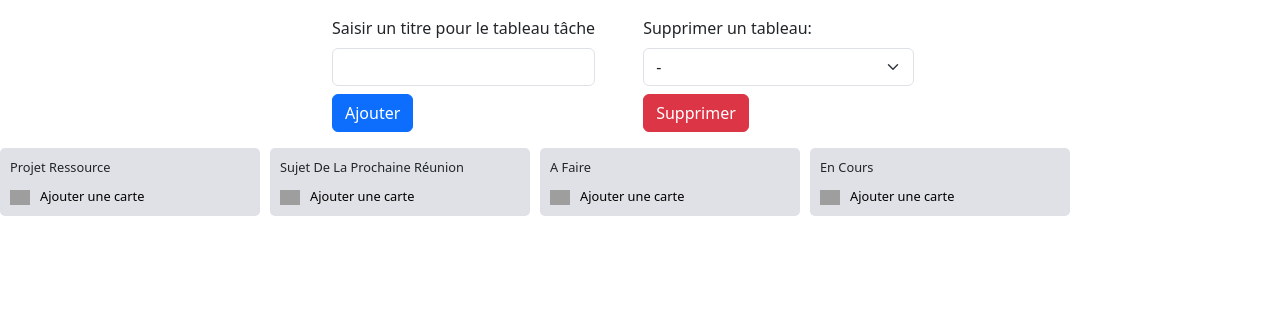
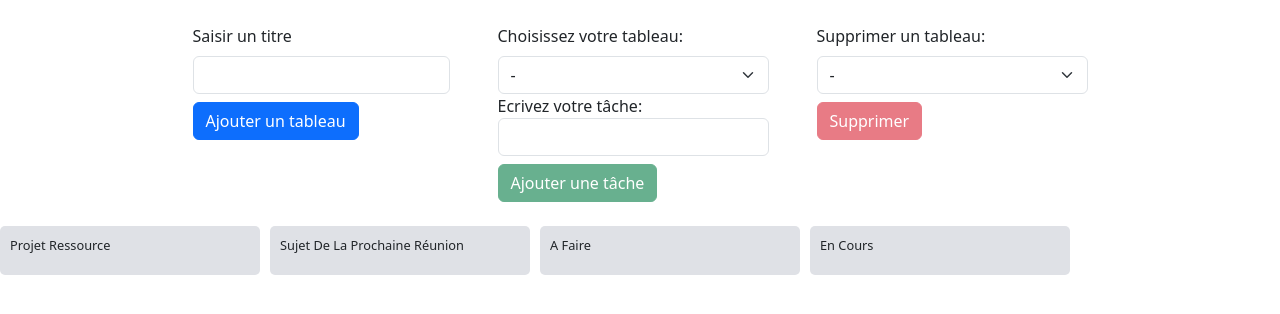
Before and after one commit to naqiibMehdi/taskManager, a React (Vite) app: page / in a window 1280 px wide. Shown: the top 314 px of the page. Built offline with nearby package versions, Linux system fonts and the light colour scheme; grey boxes are pictures that could not be loaded.

Commit message:
create add task and formaddtask component

```diff
--- a/src/App.css
+++ b/src/App.css
@@ -19,6 +19,7 @@
 
 .tableau-child {
   width: 260px;
+  height: 80%;
   border-radius: 5px;
   padding: 10px 0 10px 10px;
   background-color: #dfe1e6;
--- a/src/components/FormAddTable.jsx
+++ b/src/components/FormAddTable.jsx
@@ -13,7 +13,7 @@ function FormAddTable({ onAddTab }) {
       >
         <div className="form-group">
           <label htmlFor="titre" className="mb-2">
-            Saisir un titre pour le tableau tâche
+            Saisir un titre
           </label>
           <input
             type="text"
@@ -23,7 +23,7 @@ function FormAddTable({ onAddTab }) {
             onChange={(e) => setTitle(e.target.value)}
           />
         </div>
-        <button className="btn btn-primary">Ajouter</button>
+        <button className="btn btn-primary">Ajouter un tableau</button>
       </form>
     </>
   )
--- /dev/null
+++ b/src/components/FormAddTask.jsx
@@ -0,0 +1,55 @@
+import React, { useState } from "react"
+
+function FormAddTask({ tables, onAddTask }) {
+  const [task, setTask] = useState("")
+  const [idTable, setIdTable] = useState("0")
+  return (
+    <>
+      <form
+        onSubmit={(e) => {
+          e.preventDefault()
+          onAddTask(task, idTable)
+          setTask("")
+          setIdTable("")
+        }}
+      >
+        <label htmlFor="add" className="mb-2">
+          Choisissez votre tableau:
+        </label>
+        <select
+          className="form-select"
+          id="add"
+          onChange={(e) => setIdTable(e.target.value)}
+          value={idTable}
+        >
+          <option defaultValue="0">-</option>
+          {tables.map((table) => {
+            return (
+              <option value={table.id} key={table.id}>
+                {table.title}
+              </option>
+            )
+          })}
+        </select>
+        <div className="form-group">
+          <label htmlFor="titleTask">Ecrivez votre tâche:</label>
+          <input
+            type="text"
+            id="titleTask"
+            className="form-control"
+            onChange={(e) => setTask(e.target.value)}
+            value={task}
+          />
+        </div>
+        <button
+          className="btn btn-success mt-2"
+          disabled={idTable === "0" || task === "" ? true : false}
+        >
+          Ajouter une tâche
+        </button>
+      </form>
+    </>
+  )
+}
+
+export default FormAddTask
--- a/src/components/FormDeleteTable.jsx
+++ b/src/components/FormDeleteTable.jsx
@@ -1,11 +1,11 @@
 import React, { useState } from "react"
 
 function FormDeleteTable({ listTitle, deleteTable }) {
-  const [id, setId] = useState("")
+  const [id, setId] = useState("0")
   return (
     <>
       <form>
-        <p className="mb-2">Supprimer un tableau:</p>
+        <label className="mb-2">Supprimer un tableau:</label>
         <select
           className="form-select mb-2"
           aria-label="Default select example"
@@ -14,7 +14,7 @@ function FormDeleteTable({ listTitle, deleteTable }) {
             setId(e.target.value)
           }}
         >
-          <option defaultValue="">-</option>
+          <option defaultValue="0">-</option>
           {listTitle.map((objTab) => {
             return (
               <option value={objTab.id} key={objTab.id}>
@@ -25,9 +25,11 @@ function FormDeleteTable({ listTitle, deleteTable }) {
         </select>
         <button
           className="btn btn-danger"
+          disabled={id === "0" ? true : false}
           onClick={(e) => {
             e.preventDefault()
             deleteTable(id)
+            setId("0")
           }}
         >
           Supprimer
--- a/src/components/Table.jsx
+++ b/src/components/Table.jsx
@@ -1,18 +1,19 @@
 import React from "react"
 import formPlus from "../assets/plus.svg"
+import Task from "./Task"
 
-function Table({ title }) {
+function Table({ table, listTasks }) {
   return (
     <>
       <div className="tableau-child">
-        <p>{title}</p>
-        <div className="tableau-btn">
-          <button>
-            <span className="tableau-image">
-              <img src={formPlus} alt="symbole plus" />
-            </span>
-            Ajouter une carte
-          </button>
+        <p>{table.title}</p>
+        <div>
+          {listTasks &&
+            listTasks.map((task) => {
+              if (table.id.toString() === task.tableId.toString()) {
+                return <Task titleTask={task.title} key={task.id} />
+              }
+            })}
         </div>
       </div>
     </>
--- a/src/components/Tables.jsx
+++ b/src/components/Tables.jsx
@@ -3,6 +3,7 @@ import Table from "./Table"
 import FormAddTable from "./FormAddTable"
 import FormDeleteTable from "./FormDeleteTable"
 import { v4 as uuidv4 } from "uuid"
+import FormAddTask from "./FormAddTask"
 
 function Tables() {
   const [titles, setTitles] = useState([
@@ -12,6 +13,8 @@ function Tables() {
     { id: 4, title: "en cours" },
   ])
 
+  const [tasks, setTasks] = useState([])
+
   const onAddTab = (title) => {
     setTitles([...titles, { id: uuidv4(), title }])
   }
@@ -20,15 +23,20 @@ function Tables() {
     const newTables = titles.filter((title) => title.id.toString() !== idTable)
     setTitles(newTables)
   }
+
+  const onAddTask = (titleTask, tableId) => {
+    setTasks([...tasks, { id: uuidv4(), title: titleTask, tableId }])
+  }
   return (
     <>
-      <div className="container mx-auto my-3 w-50 d-flex align-items-center column-gap-5">
+      <div className="container mx-auto my-4 w-80 d-flex align-items-start justify-content-center column-gap-5">
         <FormAddTable onAddTab={onAddTab} />
+        <FormAddTask tables={titles} onAddTask={onAddTask} />
         <FormDeleteTable listTitle={titles} deleteTable={deleteTable} />
       </div>
       <div className="tableau">
         {titles.map((tableau, key) => {
-          return <Table title={tableau.title} key={key} />
+          return <Table table={tableau} key={key} listTasks={tasks} />
         })}
       </div>
     </>
--- /dev/null
+++ b/src/components/Task.jsx
@@ -0,0 +1,33 @@
+import React, { useState } from "react"
+import formPlus from "../assets/plus.svg"
+
+function Task({ titleTask }) {
+  return (
+    <div
+      style={{
+        height: "40px",
+        display: "flex",
+        justifyContent: "space-between",
+        alignItems: "center",
+        backgroundColor: "#FFF",
+        borderRadius: "5px",
+        marginRight: "5px",
+        marginBlock: "10px",
+        padding: "0px 5px",
+      }}
+    >
+      <p className="m-0">{titleTask}</p>
+      <button
+        style={{
+          border: "none",
+          backgroundColor: "transparent",
+          fontSize: "18px",
+        }}
+      >
+        &#9747;
+      </button>
+    </div>
+  )
+}
+
+export default Task
```
